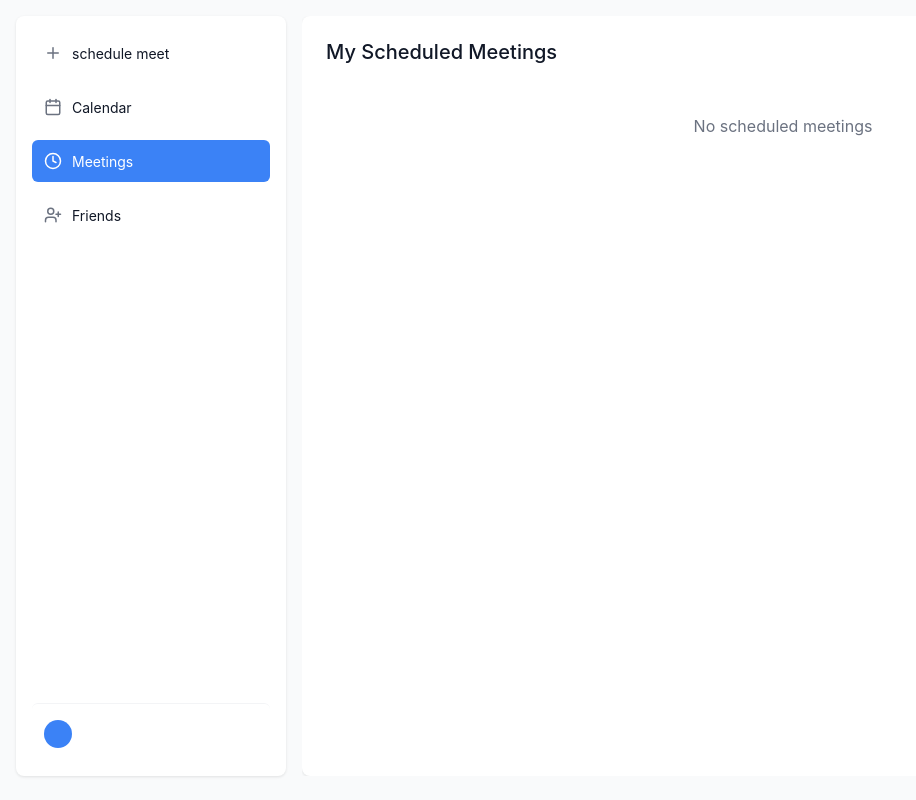
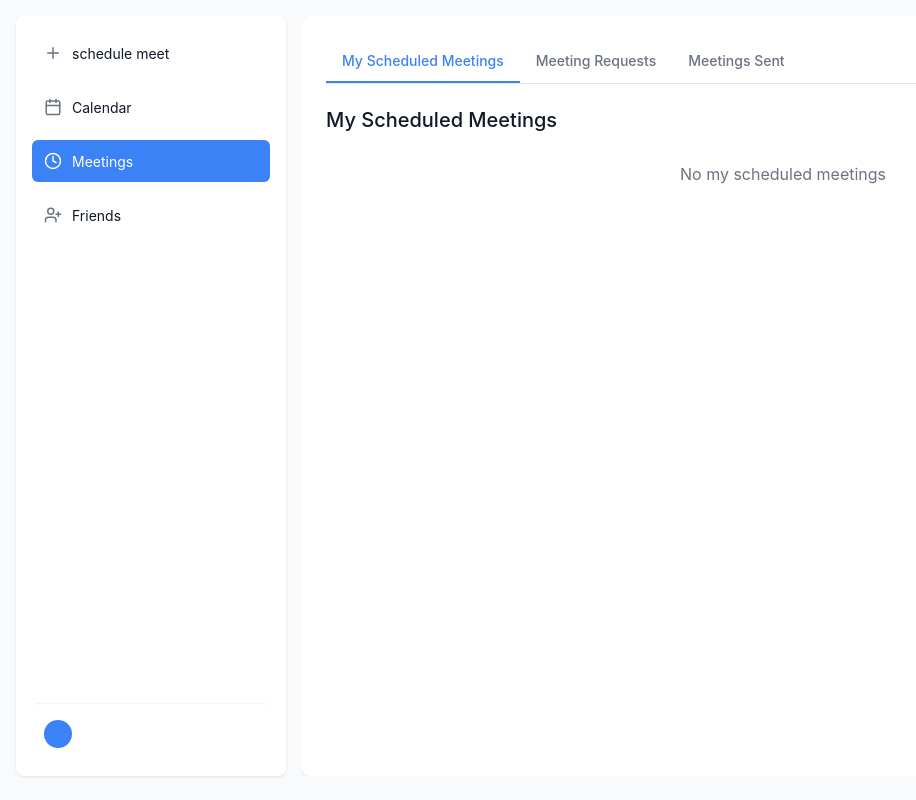
Before and after one commit to rugvedredkar/frontend-meeting-scheduler, a React (Create React App) app: page /dashboard in a window 1280 px wide. Both pictures are taken after a click on the element "Meetings". Shown: the whole page, without its empty margins (0-916 px from the left). Built offline with nearby package versions, Linux system fonts and the light colour scheme.

Commit message:
ui chnage

```diff
--- a/src/components/calendar.jsx
+++ b/src/components/calendar.jsx
@@ -1,5 +1,5 @@
 import { useState, useEffect } from 'react';
-import { ChevronLeft, ChevronRight, Calendar as CalendarIcon, Clock, X, User, MapPin } from 'lucide-react';
+import { ChevronLeft, ChevronRight, Calendar as CalendarIcon, Clock, X, User, MapPin, Mail } from 'lucide-react';
 import { getFriendsAvailability, getMyEvents, bookMeeting, checkAvailability } from '../services/api';
 import '../pages/styles/Calendar.css';
 
@@ -16,6 +16,7 @@ export default function Calendar({ isCalendarTab = false, isOwnCalendar = true,
   const [meetingDetails, setMeetingDetails] = useState({
     title: '',
     attendees: 1,
+    email: '',
     location: '',
     meetingType: 'online'
   });
@@ -201,6 +202,7 @@ export default function Calendar({ isCalendarTab = false, isOwnCalendar = true,
       setMeetingDetails({
         title: '',
         attendees: 1,
+        email: '',
         location: '',
         meetingType: 'online'
       });
@@ -275,7 +277,7 @@ export default function Calendar({ isCalendarTab = false, isOwnCalendar = true,
         </div>
       )}
 
-      {/* Time Slot Selection Modal - Only shown when not viewing own calendar and in Schedule Meet tab */}
+      {/* Time Slot Selection Modal - Vertical Scroll Layout - Only shown when not viewing own calendar and in Schedule Meet tab */}
       {!isCalendarTab && !isOwnCalendar && showTimeSlots && selectedDate && (
         <div className="time-slot-modal">
           <div className="time-slot-content">
@@ -285,14 +287,18 @@ export default function Calendar({ isCalendarTab = false, isOwnCalendar = true,
                 <X size={18} />
               </div>
             </div>
-            <div className="time-slots-container">
+            <div className="time-slots-scroll-container">
               {generateTimeSlots().map((slot, index) => (
                 <div
                   key={index}
-                  className={`time-slot ${!slot.available ? 'unavailable' : ''} ${selectedTimeSlot === slot.time ? 'selected' : ''}`}
+                  className={`time-slot-vertical ${!slot.available ? 'unavailable' : ''} ${selectedTimeSlot === slot.time ? 'selected' : ''}`}
                   onClick={() => handleTimeSlotSelect(slot)}
                 >
-                  {slot.time}
+                  <Clock size={16} className="time-slot-icon" />
+                  <span>{slot.time}</span>
+                  <span className="availability-indicator">
+                    {slot.available ? 'Available' : 'Unavailable'}
+                  </span>
                 </div>
               ))}
             </div>
@@ -336,6 +342,20 @@ export default function Calendar({ isCalendarTab = false, isOwnCalendar = true,
                   min="1"
                   value={meetingDetails.attendees}
                   onChange={handleMeetingFormChange}
+                  required
+                />
+              </div>
+
+              <div className="form-row">
+                <label className="form-label" htmlFor="email">Email Address</label>
+                <input
+                  className="form-input"
+                  type="email"
+                  id="email"
+                  name="email"
+                  value={meetingDetails.email}
+                  onChange={handleMeetingFormChange}
+                  placeholder="Enter email address"
                   required
                 />
               </div>
--- a/src/pages/Dashboard/Tabs/Meetings.jsx
+++ b/src/pages/Dashboard/Tabs/Meetings.jsx
@@ -1,4 +1,5 @@
 import { Calendar as CalendarIcon, User, Clock } from 'lucide-react';
+import { useState } from 'react';
 
 function MeetingTile({ meeting }) {
   return (
@@ -21,21 +22,45 @@ function MeetingTile({ meeting }) {
     </div>
   );
 }
-export default function Meetings({ meetings }) {
-  // add ongoing meeting, past meeting and also view meeting details section
+
+export default function Meetings({ meetings = [], meetingRequests = [], meetingsSent = [] }) {
+  const [activeTab, setActiveTab] = useState(0);
+
+  const tabs = [
+    { title: "My Scheduled Meetings", data: meetings },
+    { title: "Meeting Requests", data: meetingRequests },
+    { title: "Meetings Sent", data: meetingsSent }
+  ];
+
   return (
     <div className="calendar-area">
       <div className="meetings-container">
-        <h2 className="meetings-title">My Scheduled Meetings</h2>
-        {meetings.length > 0 ? (
-          <div className="meetings-list">
-            {meetings.map(meeting => (
-              <MeetingTile meeting={meeting} />
-            ))}
+        <div className="meetings-tabs">
+          {tabs.map((tab, index) => (
+            <div
+              key={index}
+              className={`meetings-tab ${activeTab === index ? 'active' : ''}`}
+              onClick={() => setActiveTab(index)}
+            >
+              {tab.title}
+            </div>
+          ))}
+        </div>
+
+        {tabs.map((tab, index) => (
+          <div key={index} className={`meetings-section ${activeTab === index ? 'active' : ''}`}>
+            <h2 className="meetings-title">{tab.title}</h2>
+            {tab.data.length > 0 ? (
+              <div className="meetings-list">
+                {tab.data.map(meeting => (
+                  <MeetingTile key={meeting.id} meeting={meeting} />
+                ))}
+              </div>
+            ) : (
+              <div className="empty-meetings">No {tab.title.toLowerCase()}</div>
+            )}
           </div>
-        ) : (
-          <div className="empty-meetings">No scheduled meetings</div>
-        )}
+        ))}
       </div>
     </div>
   );
--- a/src/pages/styles/Calendar.css
+++ b/src/pages/styles/Calendar.css
@@ -81,6 +81,11 @@
   border-left: 3px solid #3b82f6;
 }
 
+.calendar-day.selected {
+  border: 2px solid #3b82f6;
+  box-shadow: 0 2px 8px rgba(59, 130, 246, 0.3);
+}
+
 .day-number {
   font-size: 14px;
   margin-bottom: 4px;
@@ -98,7 +103,7 @@
   text-overflow: ellipsis;
 }
 
-/* Time Slot Selection Modal */
+/* Time Slot Selection Modal with Vertical Scroll */
 .time-slot-modal {
   position: fixed;
   top: 0;
@@ -114,7 +119,7 @@
 
 .time-slot-content {
   width: 90%;
-  max-width: 500px;
+  max-width: 400px;
   background-color: white;
   border-radius: 8px;
   box-shadow: 0 4px 12px rgba(0, 0, 0, 0.1);
@@ -152,38 +157,55 @@
   background-color: #f3f4f6;
 }
 
-.time-slots-container {
+/* New vertical scroll time slots container */
+.time-slots-scroll-container {
   padding: 16px;
   max-height: 400px;
   overflow-y: auto;
-  display: grid;
-  grid-template-columns: repeat(auto-fill, minmax(120px, 1fr));
+  display: flex;
+  flex-direction: column;
   gap: 8px;
 }
 
-.time-slot {
-  padding: 12px;
+.time-slot-vertical {
+  display: flex;
+  align-items: center;
+  padding: 12px 16px;
   background-color: #f3f4f6;
   border-radius: 6px;
   cursor: pointer;
-  text-align: center;
   transition: all 0.2s;
   font-size: 14px;
+  gap: 12px;
+  position: relative;
 }
 
-.time-slot:hover {
+.time-slot-vertical:hover {
   background-color: #e5e7eb;
 }
 
-.time-slot.unavailable {
+.time-slot-vertical.unavailable {
   opacity: 0.5;
   cursor: not-allowed;
-  text-decoration: line-through;
 }
 
-.time-slot.selected {
+.time-slot-vertical.selected {
   background-color: #3b82f6;
   color: white;
+}
+
+.time-slot-icon {
+  color: inherit;
+}
+
+.availability-indicator {
+  margin-left: auto;
+  font-size: 12px;
+  font-weight: 500;
+}
+
+.time-slot-vertical.unavailable .availability-indicator {
+  text-decoration: line-through;
 }
 
 /* Meeting Form Modal */
@@ -304,4 +326,4 @@
 
 .btn-confirm:hover {
   background-color: #2563eb;
-}
+};
--- a/src/pages/styles/Dashboard.css
+++ b/src/pages/styles/Dashboard.css
@@ -302,6 +302,39 @@ body {
   font-size: 16px;
   margin: 32px auto;
 }
+/* Additional Meeting Styles */
+.meetings-tabs {
+  display: flex;
+  border-bottom: 1px solid #e5e7eb;
+  margin-bottom: 24px;
+}
+
+.meetings-tab {
+  padding: 12px 16px;
+  font-size: 14px;
+  font-weight: 500;
+  color: #6b7280;
+  cursor: pointer;
+  border-bottom: 2px solid transparent;
+  transition: all 0.2s ease;
+}
+
+.meetings-tab:hover {
+  color: #3b82f6;
+}
+
+.meetings-tab.active {
+  color: #3b82f6;
+  border-bottom: 2px solid #3b82f6;
+}
+
+.meetings-section {
+  display: none;
+}
+
+.meetings-section.active {
+  display: block;
+}
 
 /* Login/Logout Screen */
 .login-container {
--- a/src/services/api.js
+++ b/src/services/api.js
@@ -1,4 +1,4 @@
-const API_BASE = 'http://10.9.185.241:8080'; // Change this if you're deployed
+const API_BASE = 'http://10.0.0.80:8080'; // Change this if you're deployed
 
 export async function verifyUser(idToken) {
   const res = await fetch(`${API_BASE}/login`, {
```
